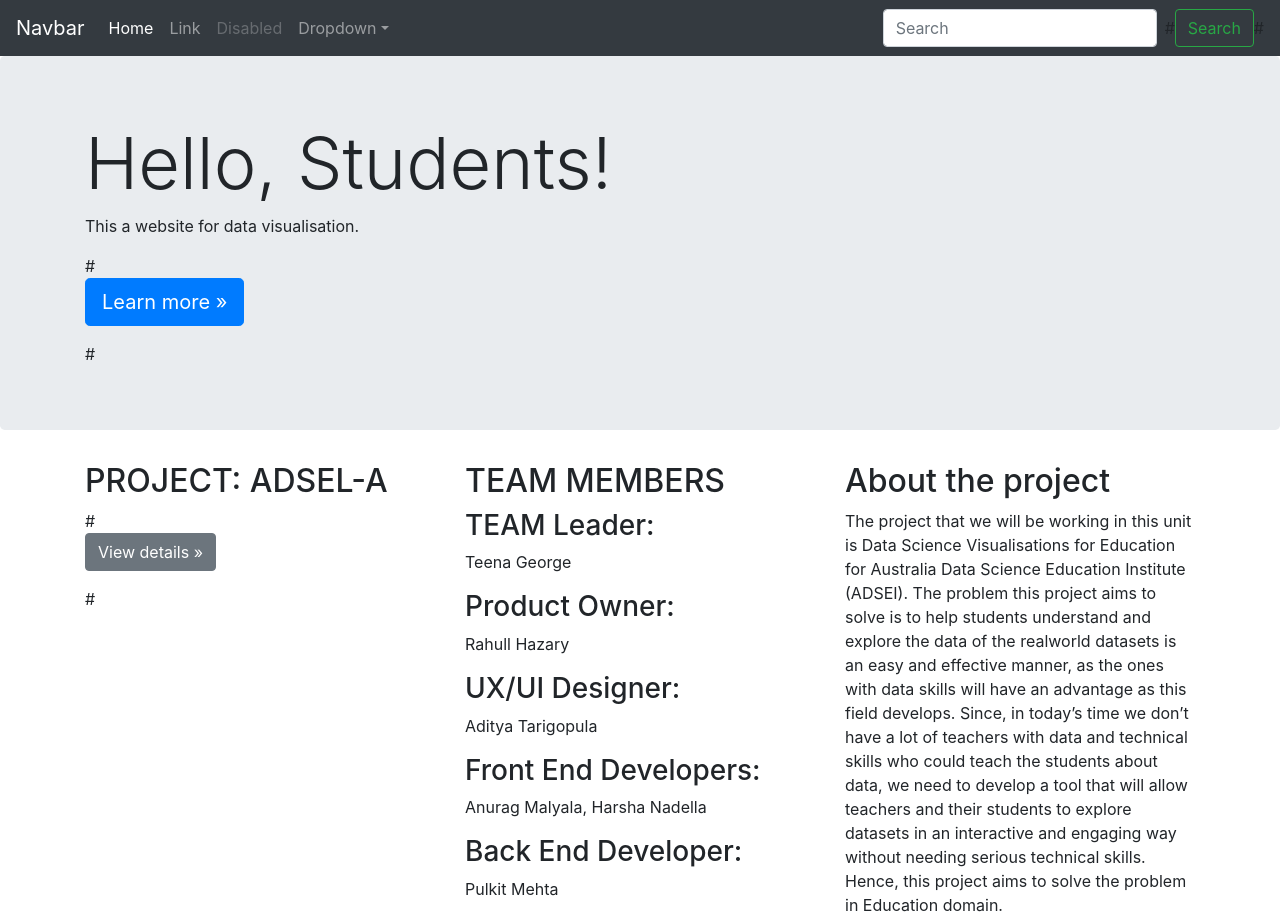
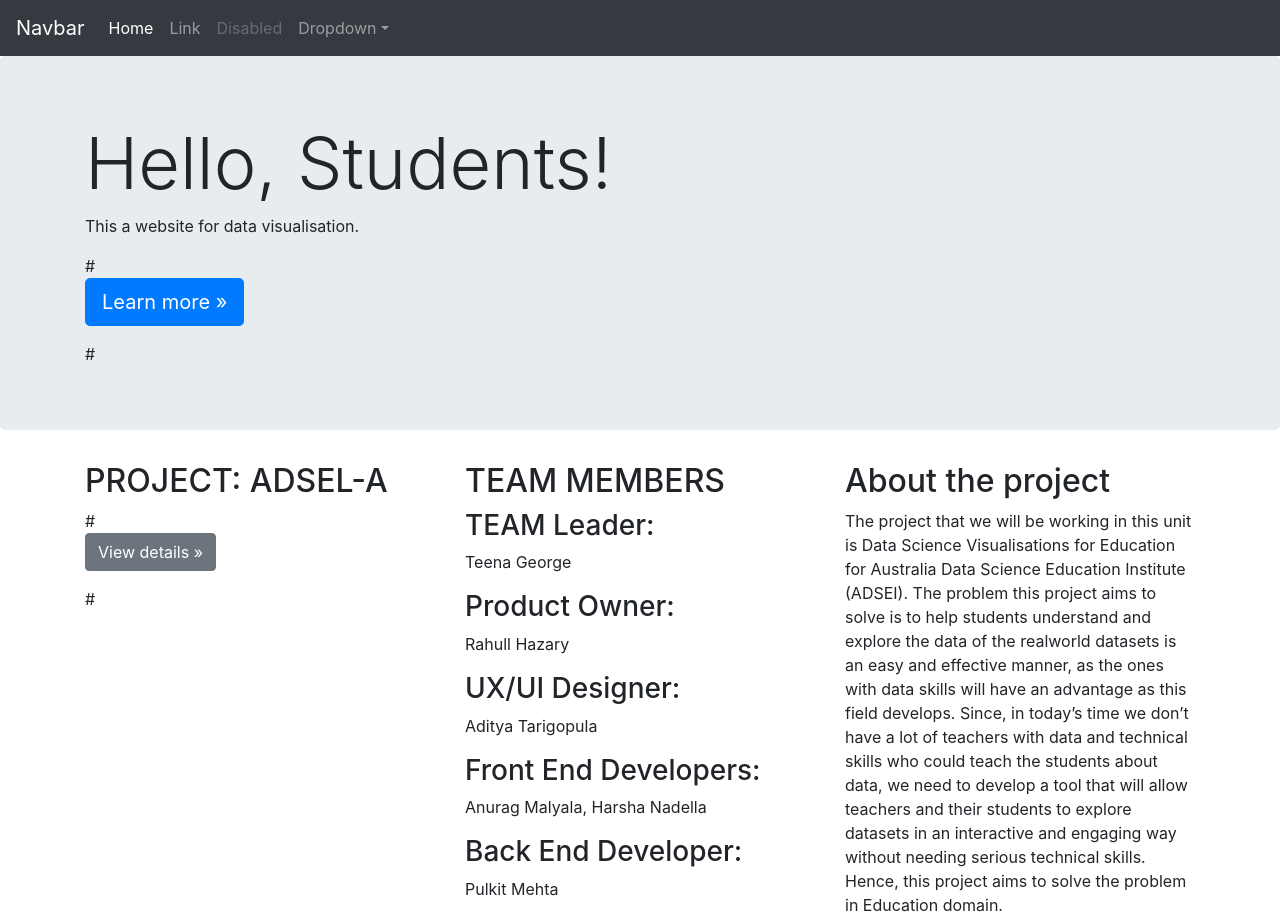
Before and after one commit to ADSEL-A/Group-Project-ADSEL-A, a plain HTML site: page index.html in a window 1280 px wide. Shown: the top 920 px of the page. Drawn offline with Linux system fonts and the light colour scheme.

Commit message:
Update index.html

```diff
--- a/index.html
+++ b/index.html
@@ -44,10 +44,6 @@
             </div>
           </li>
         </ul>
-        <form class="form-inline my-2 my-lg-0">
-          <input class="form-control mr-sm-2" placeholder="Search" aria-label="Search" type="text">
-         # <button class="btn btn-outline-success my-2 my-sm-0" type="submit">Search</button>#
-        </form>
       </div>
     </nav>
 
```
